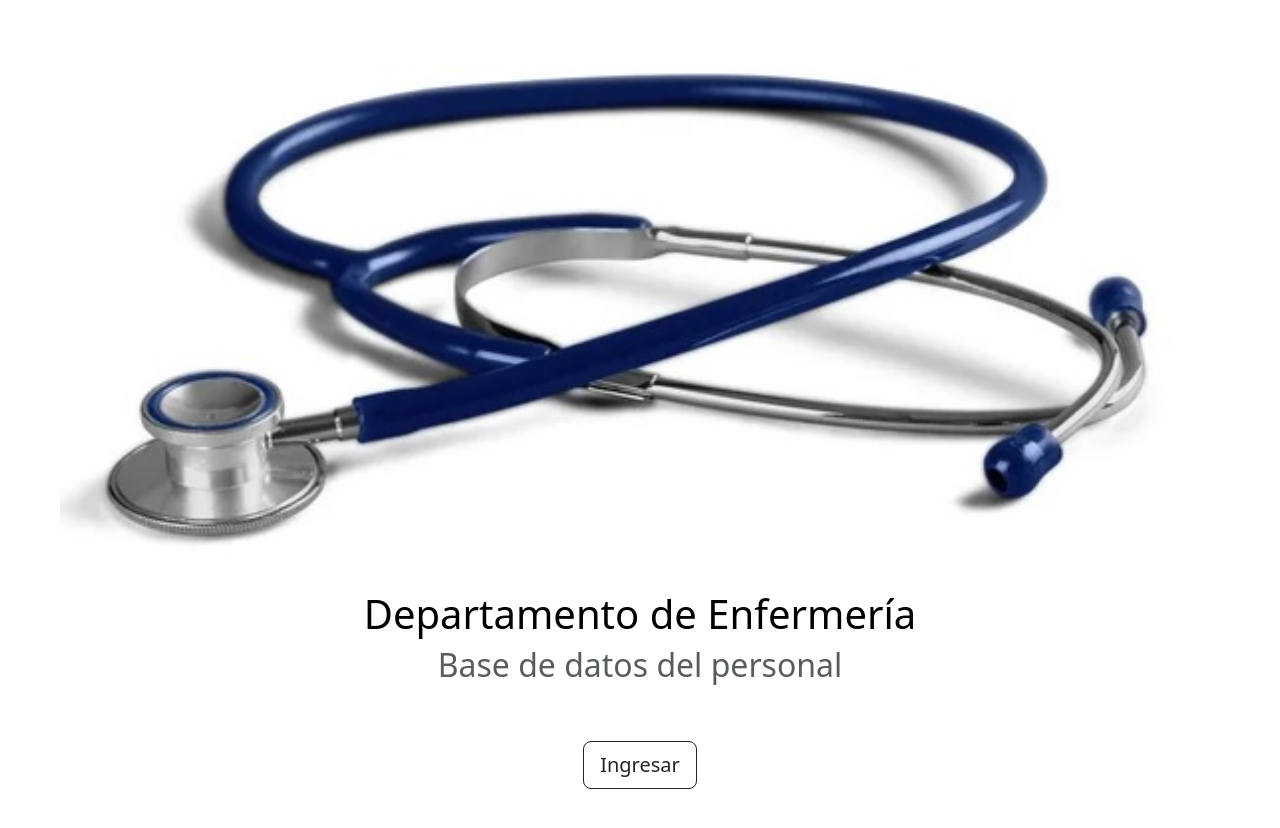
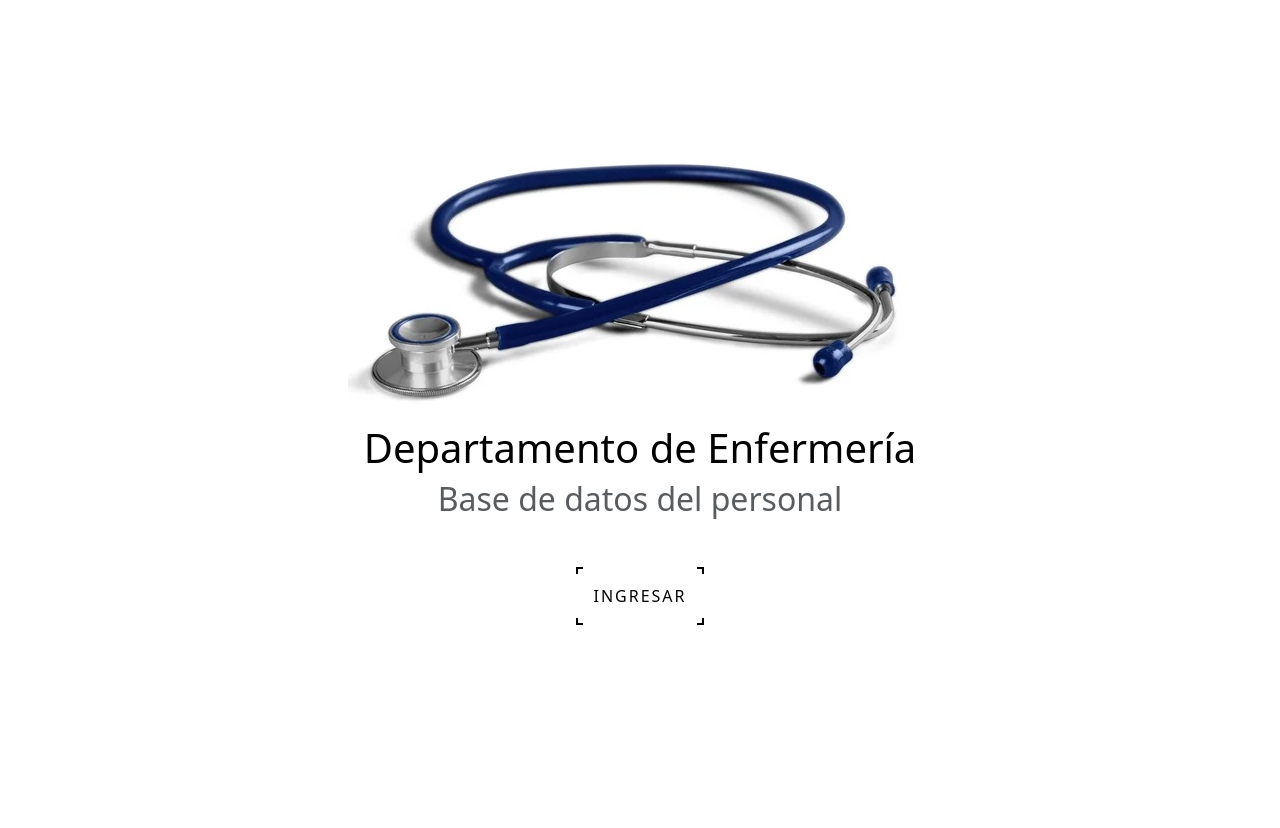
Before and after one commit to CristianSombra/NursingDepartment, a React (Create React App) app in the folder client/: page / in a window 1280 px wide. Shown: the top 828 px of the page. After the commit the page ends 800 px from the top, so only its background shows below. Built offline with nearby package versions, Linux system fonts and the light colour scheme.

Commit message:
Módulo cardsContainer
Se agrega estilos a cardsContainer. Falta trabajar estilos.

```diff
--- a/client/src/Components/card/cardAgents/cardAgents.jsx
+++ b/client/src/Components/card/cardAgents/cardAgents.jsx
@@ -1,17 +1,24 @@
 import React from "react";
-
+import './cardAgent.css';
 
 const CardAgents = (props) => {
     const {image, id, name, position, sector} = props
 
+
     return(
         <div class="container">
-            <div>
-                <img src={image}/>
-                <h1>Matrícula: {id}</h1>
-                <h1>Nombre y apellido: {name}</h1>
-                <h1>Rango: {position}</h1>
-                <h1>Sector: {sector.name}</h1>
+            <div class="row my-3 justify-content-center">
+                <div class="col">
+                    <div class="card">
+                        <img class="card-img-top" src={image} alt="agente"/>
+                        <div class="card-body">
+                            <h4>Matrícula: {id}</h4>
+                            <h5 class="text-muted">Nombre y apellido: {name}</h5>
+                            <h5 class="text-muted">Rango: {position}</h5>
+                            <h5 class="text-muted">Sector: {sector.name}</h5>
+                        </div>
+                    </div>
+                </div>
             </div>
         </div>
     );
--- a/client/src/Components/cardsContainer/cardsAgentsContainer/cardsAgentsContainer.jsx
+++ b/client/src/Components/cardsContainer/cardsAgentsContainer/cardsAgentsContainer.jsx
@@ -16,7 +16,7 @@ return(
     <div class="container">
         <div class="row">
             {agents?.map((agent) => (
-            <div key={agent.id}>
+            <div key={agent.id} className="col-12 col-md-6">
                 <CardAgents
                     key={agent.id}
                     id={agent.id}
--- a/client/src/Views/Home/Home.jsx
+++ b/client/src/Views/Home/Home.jsx
@@ -1,27 +1,28 @@
 import CardsAgentsContainer from "../../Components/cardsContainer/cardsAgentsContainer/cardsAgentsContainer";
-import CardsSectorsContainer from "../../Components/cardsContainer/cardsSectorsContainer/cardsSectorsContainer";
-import img from '../../assets/404.jpg';
+// import CardsSectorsContainer from "../../Components/cardsContainer/cardsSectorsContainer/cardsSectorsContainer";
+// import img from '../../assets/404.jpg';
 
 const  Home = () => {
     return (
-        <div className="container d-flex align-items-center justify-content-center vh-100">
+        <div className="container">
+                <h1>Ésta es la view de Home</h1>
+                <h2>Aquí están los agentes</h2>
+
+
             <div className="row">
-                <div className="col text-center">
-                    <img src={img} className="img-fluid" alt="404" />
+                <div className="col">
+                <CardsAgentsContainer/>
+                {/* <h2>Aquí están los sectores</h2>
+                <CardsSectorsContainer/> */}
                 </div>
             </div>
         </div>
     );
-    }
+}
 
 
-    export default Home;
+export default Home;
 
 
 
-
-    {/* <h1>Ésta es la view de Home</h1>
-    <h2>Aquí están los agentes</h2>
-    <CardsAgentsContainer/>
-    <h2>Aquí están los sectores</h2>
-    <CardsSectorsContainer/> */}
+{/* <img src={img} className="img-fluid" alt="404" /> */}
--- a/client/src/Views/Landing/Landing.css
+++ b/client/src/Views/Landing/Landing.css
@@ -1,15 +1,69 @@
 .container-fluid {
-    animation: popup 2s;
-    height: 100vh; /* Agregado para ocupar toda la altura de la pantalla */
+    animation: popup 1s;
+    height: 100vh;
 }
 
 .container-intro{
-    animation: blur 2s;
+    animation: blur 1s;
 }
 
-.button{
-    font-size: l;
+.btn-1 {
+    display: flex;
+    justify-content: center;
+    align-items: center;
+    flex-direction: column;
+    text-decoration: none;
+    animation: popup 2.5s;
+    animation: blur 1s;
 }
+
+.btn-1 a {
+    text-decoration: none;
+    border: 2px solid #010100;
+    padding: 15px;
+    color: #000;
+    text-transform: uppercase;
+    letter-spacing: 2px;
+    position: relative;
+    display: inline-block;
+}
+
+span{
+    position: relative;
+    z-index: 3;
+}
+
+.btn-1 a::after {
+    content: "";
+    position: absolute;
+    top: 5px;
+    left: -2px;
+    width: calc(100% + 6px);
+    height: calc(100% - 10px);
+    background-color: #ffffff;
+    transition: all 0.5s ease-in-out;
+    transform: scaleY(1);
+    }
+
+    .btn-1 a:hover::after {
+    transform: scaleY(0);
+}
+
+    .btn-1 a::before {
+        content: "";
+        position: absolute;
+        left: 5px;
+        top: -5px;
+        width: calc(100% - 10px);
+        height: calc(100% + 10px);
+        background-color: #ffffff;
+        transition: all 0.5s ease-in-out;
+        transform: scaleX(1);
+    }
+
+        .btn-1 a:hover::before {
+        transform: scaleX(0);
+    }
 
 /* Animación */
 
--- a/client/src/Views/Landing/Landing.jsx
+++ b/client/src/Views/Landing/Landing.jsx
@@ -8,16 +8,19 @@ const Landing = () => {
         <div class="container-fluid">
         <div class="container-intro d-flex align-items-center justify-content-center" style={{ minHeight: '100vh' }}>
             <div class="row">
+                <div className="col">
                 <img src={fondo} class="img-fluid" alt="fondo" />
                     <div class="col text-center">
                     <h1 class="title text-black">Departamento de Enfermería</h1>
                     <h2 class="subtitle text-muted">Base de datos del personal</h2>
-                    <Link to="/home">
-                        <button class="my-5 btn btn-outline-dark btn-lg">Ingresar</button>
-                    </Link>
+
+                        <Link to="/home" class="my-5 btn-1">
+                            <a href=""><span>Ingresar</span></a>
+                        </Link>
+                        </div>
+                </div>
                 </div>
             </div>
-        </div>
         </div>
     );
 };
```
Also changed, not shown: client/src/Components/card/cardAgents/cardAgent.css (added).
